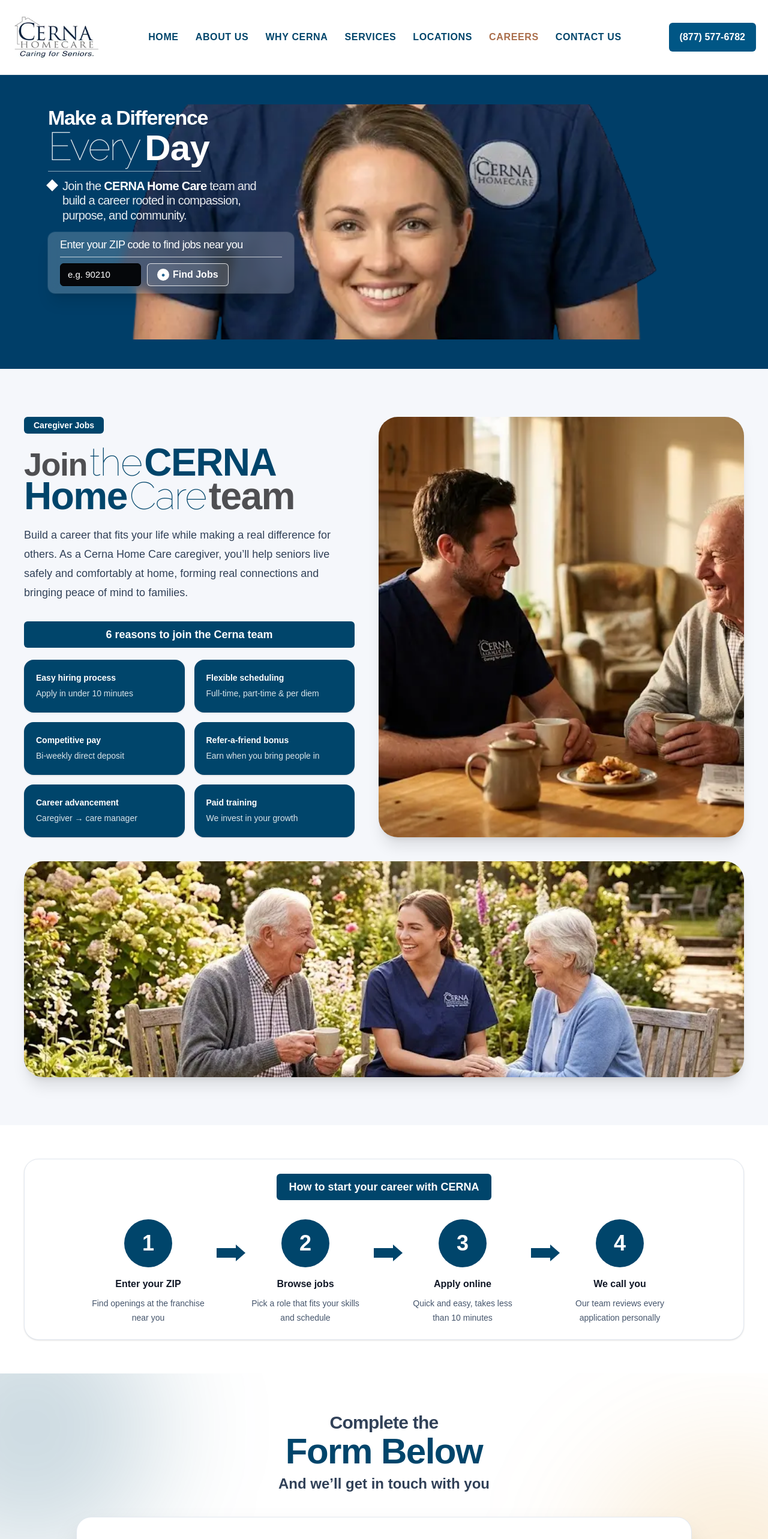
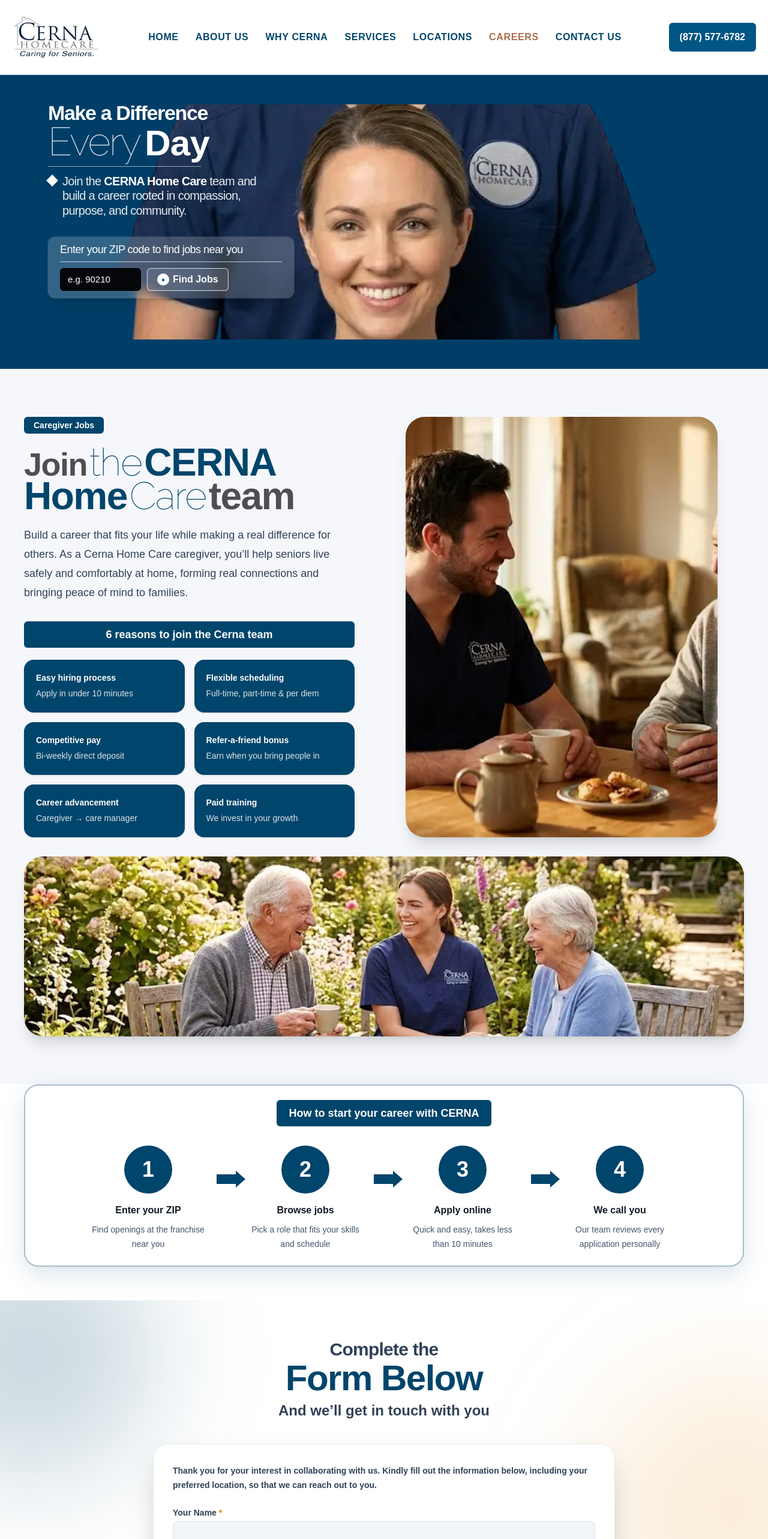
Before and after one commit to pacificasoftware/www.cernahomecare.com, a Next.js app: page /careers in a window 1280 px wide. Shown: the top 2566 px of the page at 60% size. Built offline with nearby package versions, Linux system fonts and the light colour scheme.

Commit message:
Completed the Careers Page apart from replacing some images

```diff
--- a/app/careers/page.tsx
+++ b/app/careers/page.tsx
@@ -136,7 +136,7 @@
                             </span>
                         </p>
 
-                        <div className="mt-4 w-full max-w-[410px] rounded-xl bg-white/20 px-5 pb-3 pt-3 shadow-xl ring-1 ring-white/10 backdrop-blur-sm">
+                        <div className="mt-8 w-full max-w-[410px] rounded-xl bg-white/20 px-5 pb-3 pt-3 shadow-xl ring-1 ring-white/10 backdrop-blur-sm">
                             <label className="block border-b border-white/70 pb-2.5 text-[16px] font-light leading-[1.05] tracking-[-0.03em] text-white sm:text-[18px]">
                                 Enter your ZIP code to find jobs near you
                             </label>
@@ -239,22 +239,22 @@
                         </div>
 
                         {/* RIGHT IMAGE - LEVEL WITH LEFT CONTENT */}
-                        <div className="relative h-full min-h-[520px] overflow-hidden rounded-[2rem] bg-slate-200 shadow-xl">
+                        <div className="relative mx-auto h-full min-h-[520px] w-full max-w-[520px] overflow-hidden rounded-[2rem] bg-slate-200 shadow-xl">
                             <Image
                                 src="/assets/careers/caregiver-team.webp"
                                 alt="Cerna caregiver helping a senior at home"
                                 fill
-                                sizes="(max-width: 1024px) 100vw, 620px"
-                                className="object-cover"
+                                sizes="(max-width: 1024px) 100vw, 520px"
+                                className="scale-[1.12] object-cover"
                             />
                         </div>
                     </div>
 
                     {/* FULL-WIDTH BOTTOM IMAGE */}
-                    <div className="relative mt-10 h-[260px] overflow-hidden rounded-[2rem] bg-slate-200 shadow-xl sm:h-[320px] lg:h-[360px]">
+                    <div className="relative mt-8 h-[220px] overflow-hidden rounded-[2rem] bg-slate-200 shadow-xl sm:h-[270px] lg:h-[300px]">
                         <Image
                             src="/assets/careers/outdoors_coffee.webp"
-                            alt="Cerna caregiver with senior clients outside"
+                            alt="..."
                             fill
                             sizes="100vw"
                             className="object-cover"
@@ -264,8 +264,8 @@
             </section>
 
             {/* STEPS */}
-            <section className="bg-white px-6 py-14 sm:px-8 lg:px-10">
-                <div className="mx-auto max-w-7xl rounded-3xl border border-slate-200 bg-white p-6 shadow-sm">
+       <section className="bg-white px-6 pb-14 pt-0 sm:px-8 lg:px-10">
+                <div className="mx-auto max-w-7xl rounded-3xl border-2 border-[#00456B]/35 bg-white p-6 shadow-[0_14px_40px_rgba(0,69,107,0.14)]">
                     <h2 className="mx-auto w-fit rounded-md bg-[#00456B] px-5 py-2 text-center text-lg font-black text-white">
                         How to start your career with CERNA
                     </h2>
@@ -314,7 +314,7 @@
                 </div>
 
                 <div className="relative z-10">
-                    <div className="mx-auto max-w-5xl text-center">
+                    <div className="mx-auto max-w-3xl text-center">
                         <p className="text-3xl font-black tracking-tight text-slate-700">
                             Complete the
                         </p>
@@ -328,7 +328,7 @@
                         </p>
                     </div>
 
-                <div className="mx-auto mt-10 max-w-5xl rounded-3xl bg-white p-6 shadow-2xl ring-1 ring-slate-200 sm:p-10">
+                    <div className="mx-auto mt-10 max-w-3xl rounded-3xl bg-white/90 p-6 shadow-2xl ring-1 ring-slate-200 backdrop-blur-sm sm:p-8">
                     <p className="mb-6 text-sm font-semibold leading-6 text-slate-700">
                         Thank you for your interest in collaborating with us. Kindly fill
                         out the information below, including your preferred location, so
```
